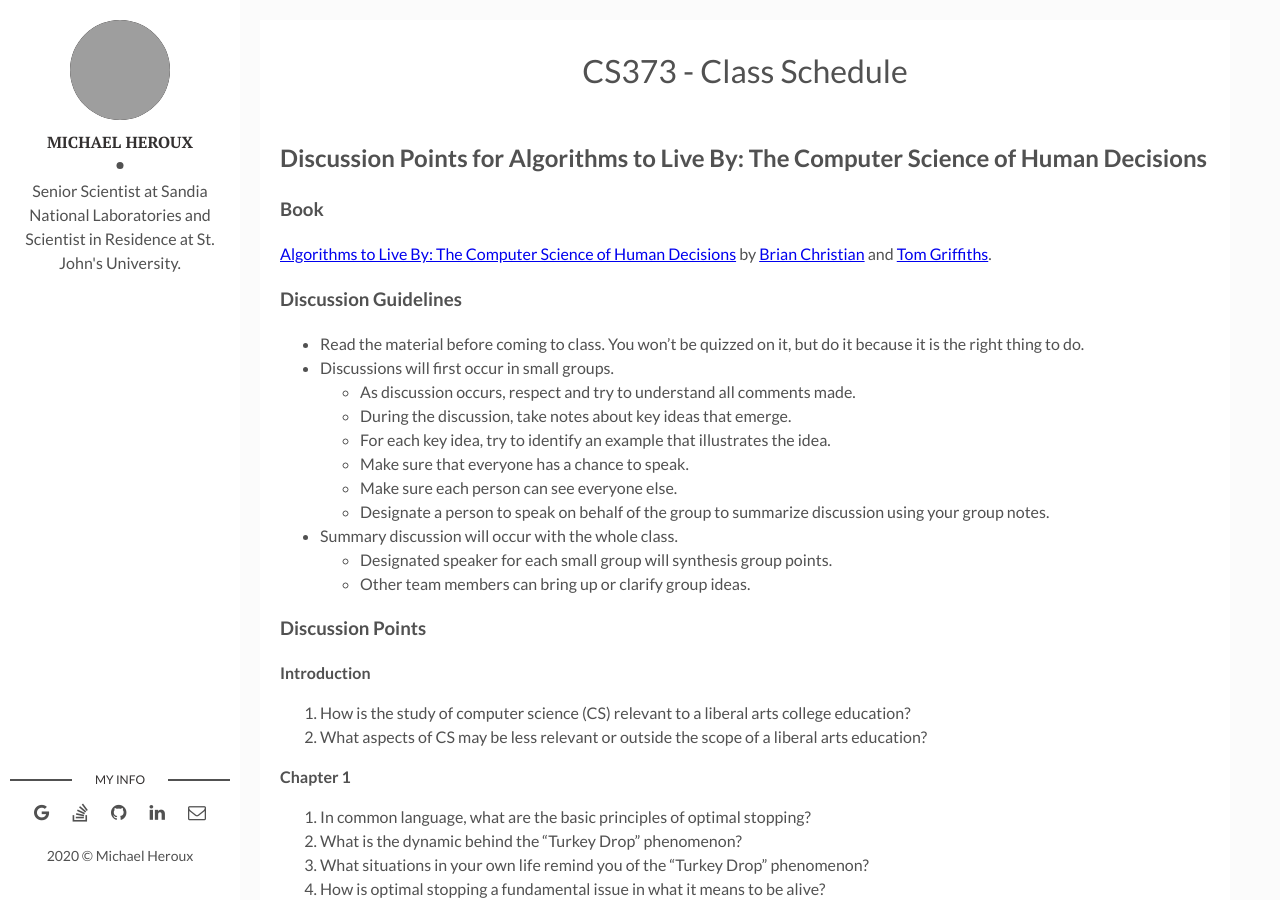
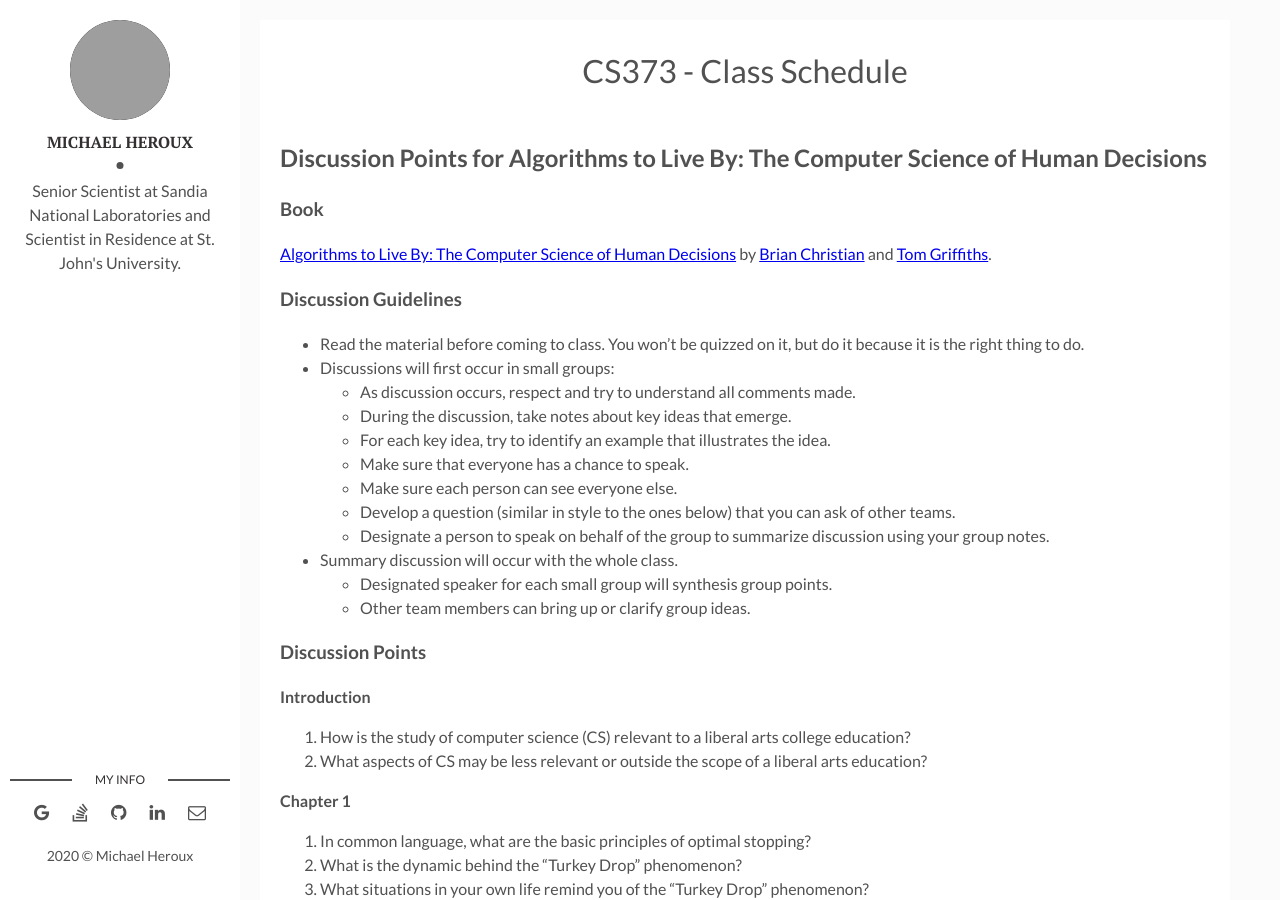
Before and after one commit to maherou/Teaching, a Jekyll site: the page built from files/CS373/ATLB-Discussion.md, in a window 1280 px wide and 900 px high. Built offline with Jekyll 4.4.1, drawn with Linux system fonts in a browser that asks for light colours; grey boxes are pictures that could not be loaded.

Commit message:
Update ATLB content, fix links

```diff
--- a/files/CS373/ATLB-Discussion.md
+++ b/files/CS373/ATLB-Discussion.md
@@ -13,12 +13,13 @@
 
 ### Discussion Guidelines
 - Read the material before coming to class.  You won't be quizzed on it, but do it because it is the right thing to do.
-- Discussions will first occur in small groups.
+- Discussions will first occur in small groups:
   - As discussion occurs, respect and try to understand all comments made.
   - During the discussion, take notes about key ideas that emerge.
   - For each key idea, try to identify an example that illustrates the idea.
   - Make sure that everyone has a chance to speak.
   - Make sure each person can see everyone else.
+  - Develop a question (similar in style to the ones below) that you can ask of other teams.
   - Designate a person to speak on behalf of the group to summarize discussion using your group notes.
 - Summary discussion will occur with the whole class.
   - Designated speaker for each small group will synthesis group points.
```
Also changed, not shown: files/CS373/2020-Fall-Class-Meeting-Schedule.md (+12 -12 lines).
